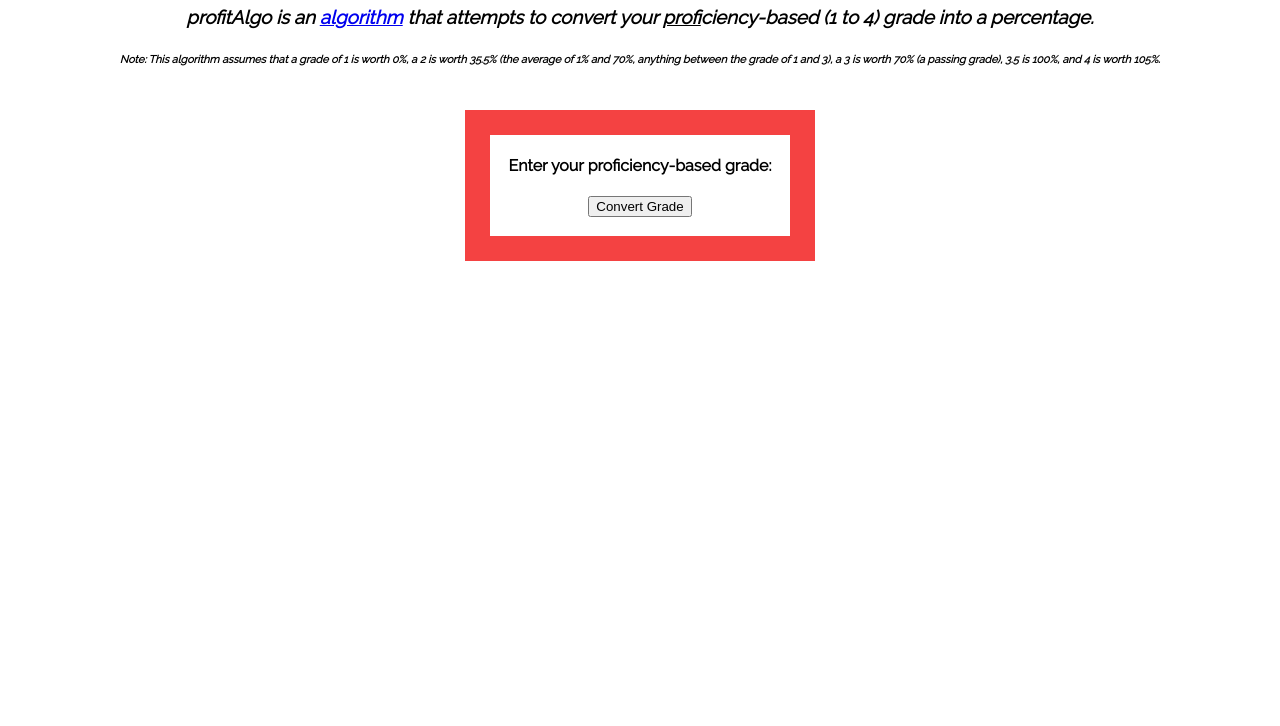
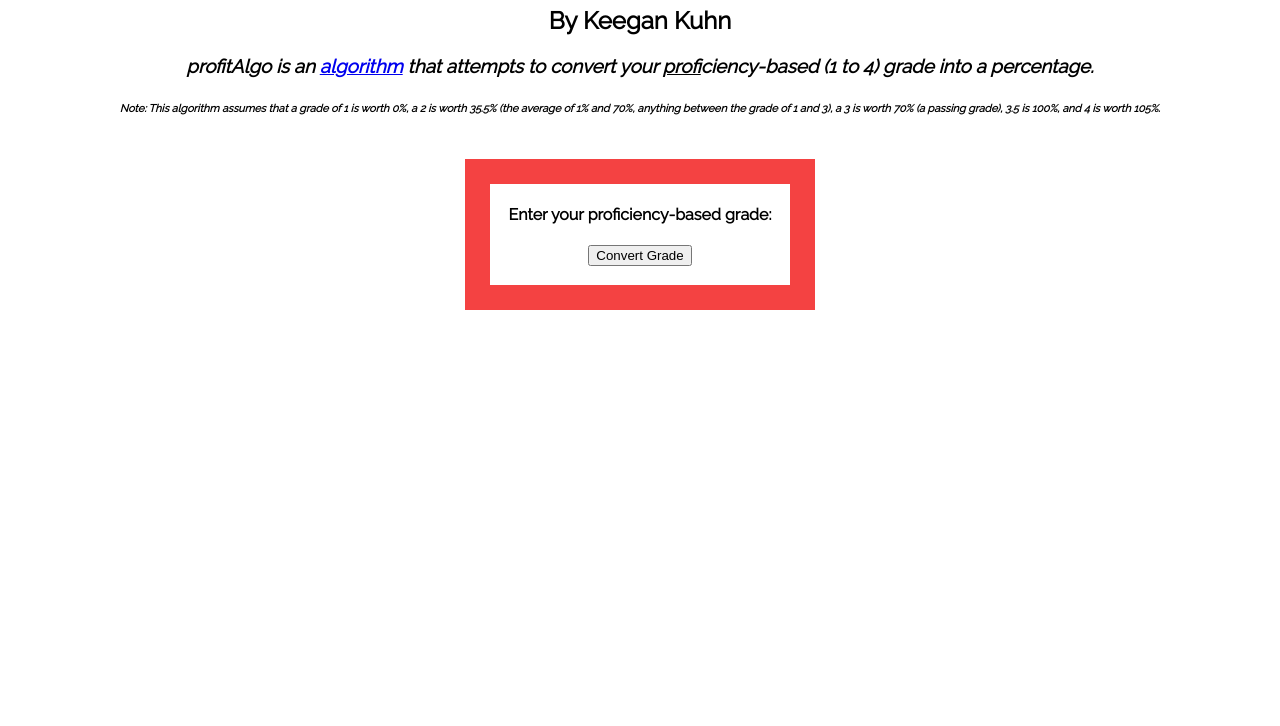
Before and after one commit to keeganjk/profitAlgo, a plain HTML site: page index.html in a window 1280 px wide. Shown: the part 74-800 px from the top of the page. Drawn offline with Linux system fonts and the light colour scheme.

Commit message:
Update index.html

```diff
--- a/index.html
+++ b/index.html
@@ -134,6 +134,7 @@
       </script>
 
       <h1>profitAlgo</h1>
+      <h2>By Keegan Kuhn</h2>
       <h3><i>profitAlgo is an <a href="http://www.dictionary.com/browse/algorithm">algorithm</a> that attempts to convert your <u>profi</u>ciency-based (1 to 4) grade into a percentage.</i></h3>
       <h6><i>Note: This algorithm assumes that a grade of 1 is worth 0%, a 2 is worth 35.5% (the average of 1% and 70%, anything between the grade of 1 and 3), a 3 is worth 70% (a passing grade), 3.5 is 100%, and 4 is worth 105%.</i></h6><br />
       <div style="width: 300px; border: 25px solid #f44242; margin:0 auto;">
```
